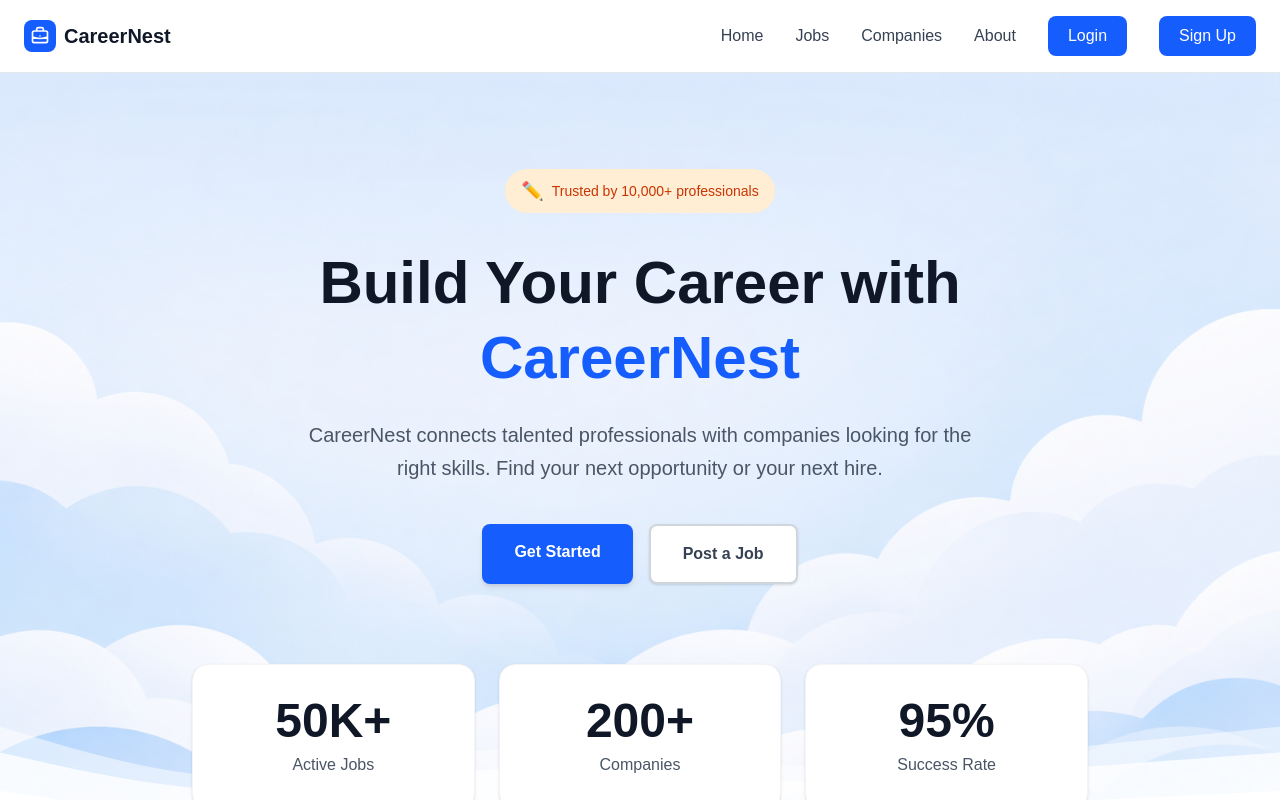
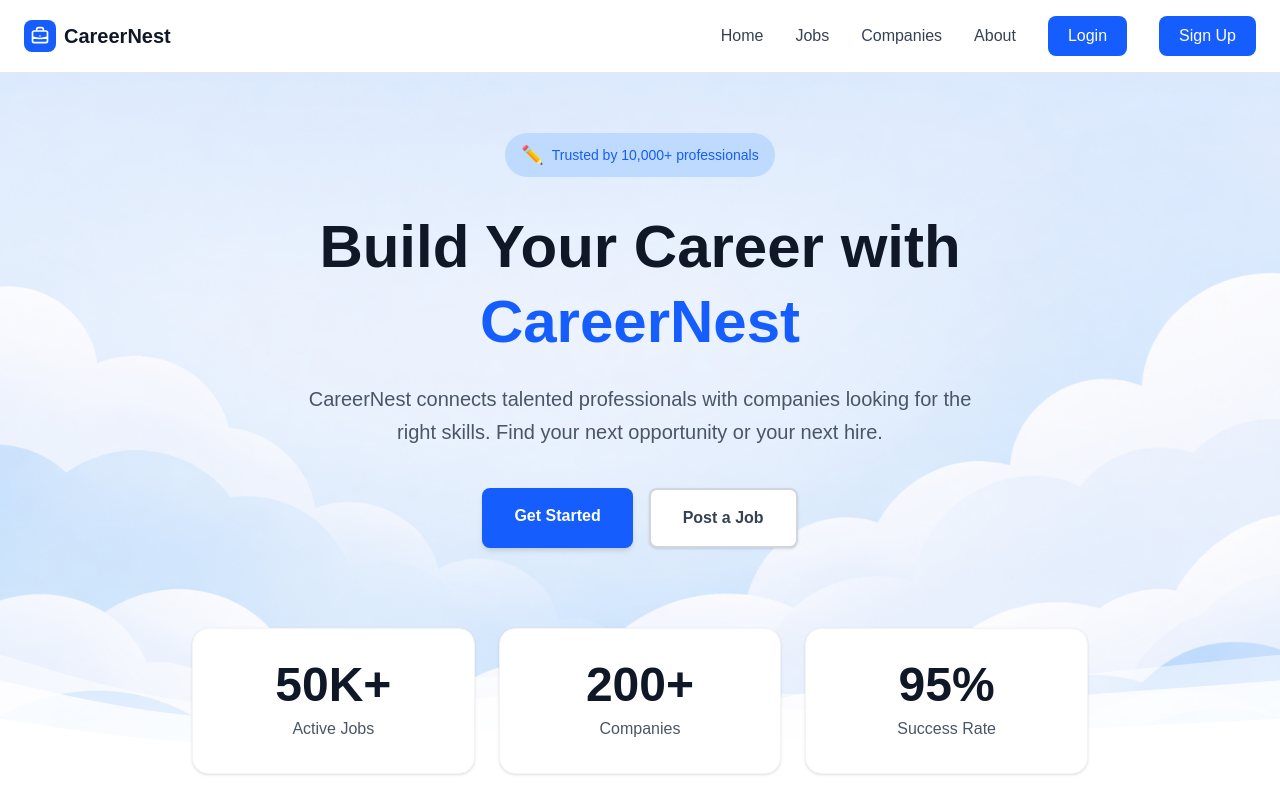
Before and after one commit to Mounirkheloufi/career-nest, a Next.js app: page / in a window 1280 px wide. Shown: the top 800 px of the page. Built offline with nearby package versions, Linux system fonts and the light colour scheme.

Commit message:
update this

```diff
--- a/app/page.tsx
+++ b/app/page.tsx
@@ -30,8 +30,8 @@ export default function HomePage() {
           </svg>
         </div>
 
-        <div className="relative flex flex-col items-center justify-center text-center py-24 px-6 max-w-5xl mx-auto">
-          <div className="inline-flex items-center gap-2 px-4 py-2 bg-orange-100 text-orange-700 rounded-full text-sm font-medium mb-8">
+        <div className="relative flex flex-col items-center justify-center text-center py-15 px-6 max-w-5xl mx-auto">
+          <div className="inline-flex items-center gap-2 px-4 py-2 bg-blue-200 text-blue-600 rounded-full text-sm font-medium mb-8">
             <span className="text-lg">✏️</span>
             Trusted by 10,000+ professionals
           </div>
@@ -81,7 +81,7 @@ export default function HomePage() {
       <section className="py-2 px-6 bg-white">
         <div className="max-w-6xl mx-auto">
           <h2 className="text-3xl md:text-4xl font-bold text-center mb-16 text-gray-900">
-            Why Choose <span className="text-blue-600">CareerNest?</span>
+            Why Choose <span className="text-blue-600">CareerNest ?</span>
           </h2>
 
           <div className="grid md:grid-cols-3 gap-8">
```
